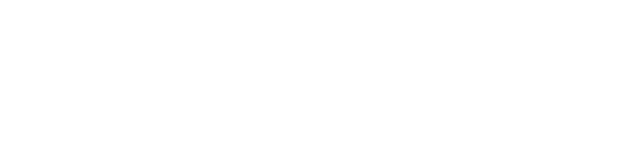
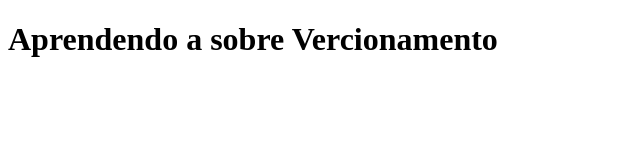
Before and after one commit to Jpaulo2589/estudo-comandos-git, a plain HTML site: page index.html in a window 1280 px wide. Shown: the whole page, without its empty margins (0-640 px from the left). Drawn offline with Linux system fonts and the light colour scheme.

Commit message:
Adiciomei título e H1.

```diff
--- a/index.html
+++ b/index.html
@@ -3,9 +3,9 @@
 <head>
     <meta charset="UTF-8">
     <meta name="viewport" content="width=device-width, initial-scale=1.0">
-    <title>Document</title>
+    <title>Cmandos Commit</title>
 </head>
 <body>
-
+    <h1>Aprendendo a sobre Vercionamento</h1>
 </body>
 </html>
```
